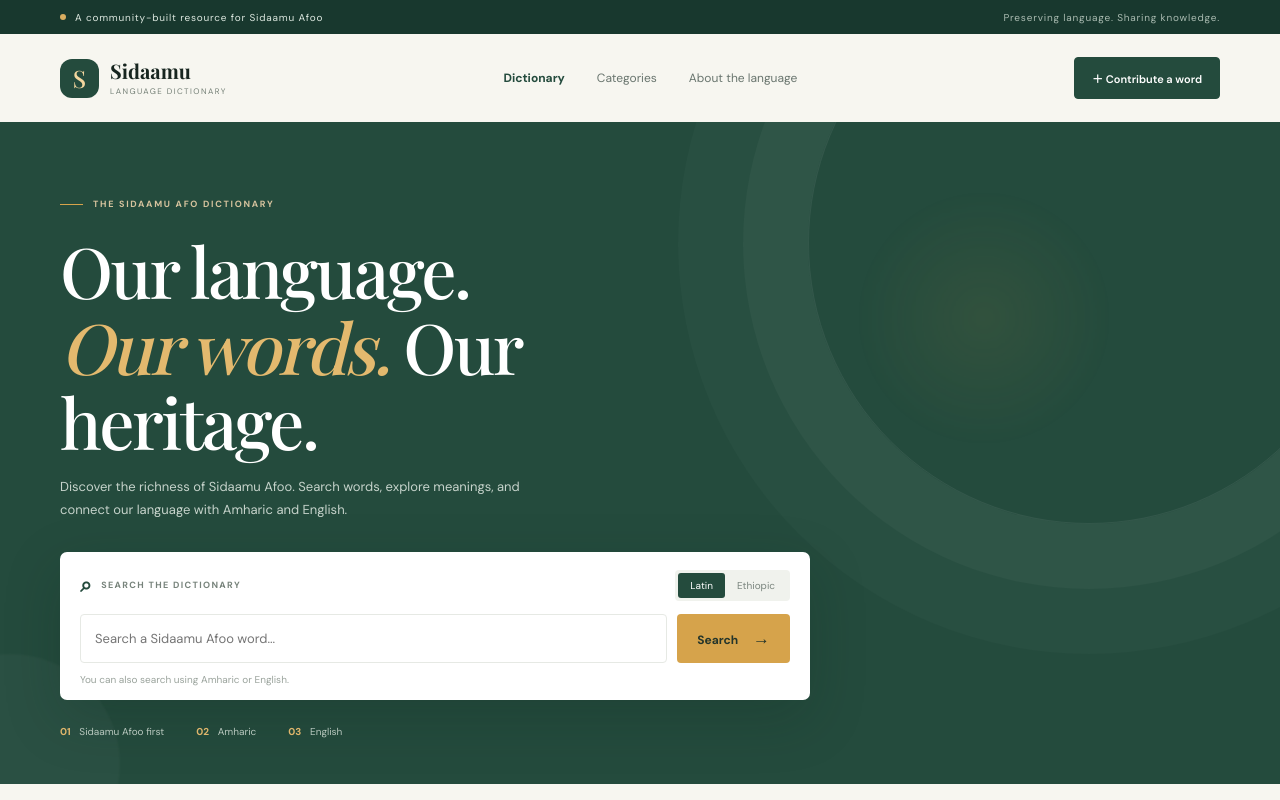
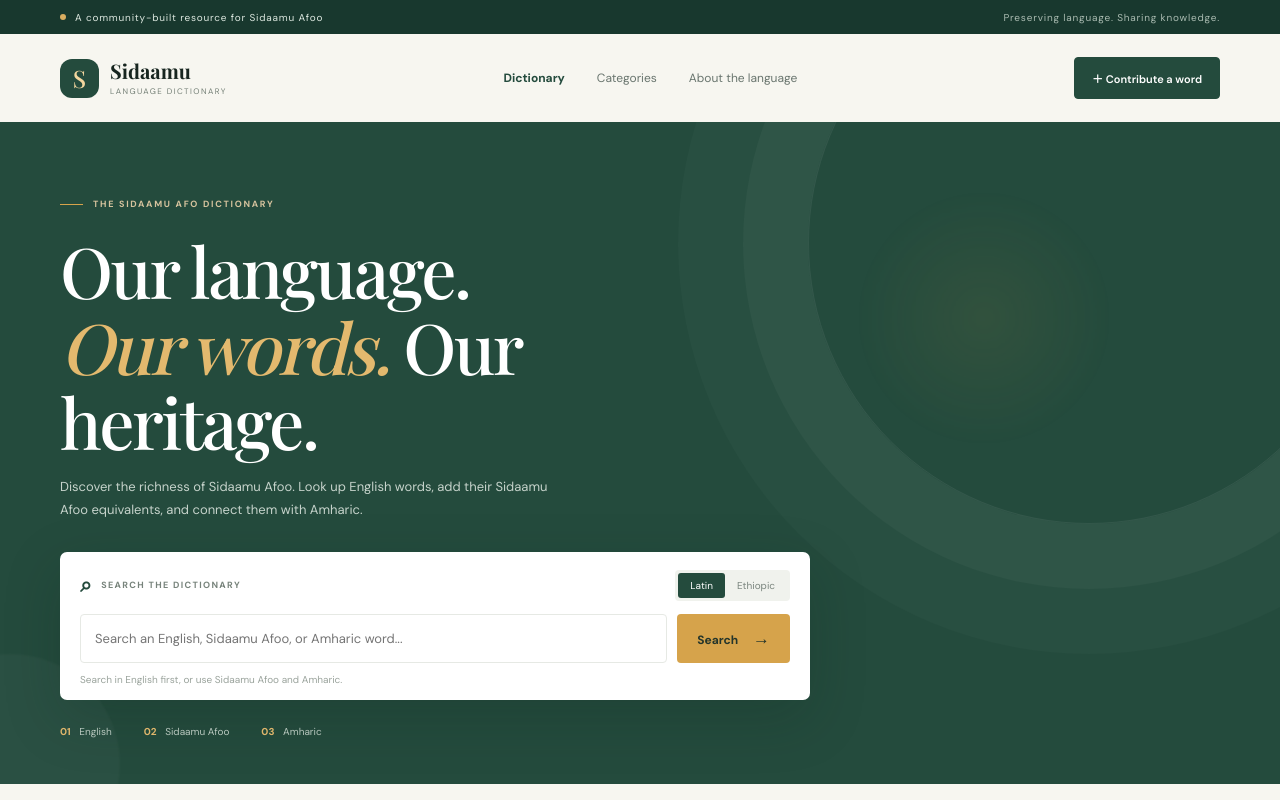
Before and after one commit to belagraph/Sidama-Dictionary, a Next.js app: page / in a window 1280 px wide. Shown: the top 800 px of the page. Built offline with nearby package versions, Linux system fonts and the light colour scheme; a web font is replaced by a local one.

Commit message:
feat: prioritize English in dictionary interface

```diff
--- a/src/app/page.tsx
+++ b/src/app/page.tsx
@@ -47,7 +47,7 @@ export default function Home() {
         <div className="wrap hero-inner">
           <div className="eyebrow"><span className="eyebrow-line" /> THE SIDAAMU AFO DICTIONARY</div>
           <h1>Our language.<br /><em>Our words.</em> Our heritage.</h1>
-          <p className="hero-copy">Discover the richness of Sidaamu Afoo. Search words, explore meanings, and connect our language with Amharic and English.</p>
+          <p className="hero-copy">Discover the richness of Sidaamu Afoo. Look up English words, add their Sidaamu Afoo equivalents, and connect them with Amharic.</p>
           <div className="search-panel">
             <div className="search-top">
               <div className="search-label"><span className="search-icon">⌕</span><span>SEARCH THE DICTIONARY</span></div>
@@ -57,12 +57,12 @@ export default function Home() {
               </div>
             </div>
             <div className="search-row">
-              <input value={query} onChange={(e) => setQuery(e.target.value)} onKeyDown={(e) => e.key === "Enter" && document.getElementById("results")?.scrollIntoView({ behavior: "smooth" })} placeholder={script === "Latin" ? "Search a Sidaamu Afoo word..." : "በሲዳምኛ ቃል ይፈልጉ..."} aria-label="Search dictionary" />
+              <input value={query} onChange={(e) => setQuery(e.target.value)} onKeyDown={(e) => e.key === "Enter" && document.getElementById("results")?.scrollIntoView({ behavior: "smooth" })} placeholder={script === "Latin" ? "Search an English, Sidaamu Afoo, or Amharic word..." : "Search an English, Sidaamu Afoo, or Amharic word..."} aria-label="Search dictionary" />
               <button className="search-button" onClick={() => document.getElementById("results")?.scrollIntoView({ behavior: "smooth" })}>Search <span>→</span></button>
             </div>
-            <div className="search-hint">You can also search using Amharic or English.</div>
+            <div className="search-hint">Search in English first, or use Sidaamu Afoo and Amharic.</div>
           </div>
-          <div className="hero-meta"><span><b>01</b> Sidaamu Afoo first</span><span><b>02</b> Amharic</span><span><b>03</b> English</span></div>
+          <div className="hero-meta"><span><b>01</b> English</span><span><b>02</b> Sidaamu Afoo</span><span><b>03</b> Amharic</span></div>
         </div>
       </section>
 
@@ -88,9 +88,9 @@ export default function Home() {
                 <div className="empty-foot">We publish entries after community review to keep meanings accurate.</div>
               </div>
             ) : results.map((entry) => <article className="word-card" key={entry.id}>
-              <div><div className="word-label">SIDAAMU AFO {entry.verified && <span className="verified">✓ VERIFIED</span>}</div><h3>{script === "Latin" ? entry.sidamaLatin : (entry.sidamaEthiopic ?? entry.sidamaLatin)}</h3><p>{entry.pronunciation || "Pronunciation not added"}</p></div>
-              <div className="word-translation"><span>AMHARIC</span><strong>{entry.amharic}</strong><span>ENGLISH</span><strong>{entry.english}</strong></div>
-              <button className="sound-button" onClick={() => speak(entry.sidamaLatin)} aria-label="Play pronunciation">▶</button>
+              <div><div className="word-label">ENGLISH {entry.verified && <span className="verified">✓ VERIFIED</span>}</div><h3>{entry.english}</h3><p>{entry.partOfSpeech}</p></div>
+              <div className="word-translation"><span>SIDAAMU AFO</span><strong>{script === "Latin" ? entry.sidamaLatin : (entry.sidamaEthiopic ?? entry.sidamaLatin)}</strong><span>AMHARIC</span><strong>{entry.amharic}</strong></div>
+              <button className="sound-button" onClick={() => speak(entry.english)} aria-label="Play pronunciation">▶</button>
             </article>)}
             {notice && <p className="notice">{notice}</p>}
           </div>
@@ -111,7 +111,7 @@ export default function Home() {
 
       <footer className="footer"><div className="wrap footer-inner"><a className="brand footer-brand" href="#"><span className="brand-mark">S</span><span><strong>Sidaamu</strong><small>LANGUAGE DICTIONARY</small></span></a><span>Preserving Sidaamu Afoo, one word at a time.</span><span>© 2026 Sidaamu Dictionary</span></div></footer>
 
-      {showSuggest && <div className="modal-backdrop" onClick={() => setShowSuggest(false)}><div className="modal" onClick={(e) => e.stopPropagation()}><button className="modal-close" onClick={() => setShowSuggest(false)}>×</button><div className="eyebrow dark"><span className="eyebrow-line" /> COMMUNITY CONTRIBUTION</div><h2>Share a <em>word.</em></h2><p className="modal-intro">Help build a reliable Sidaamu Afoo dictionary. Submissions will need review before publication.</p><form onSubmit={(e) => { e.preventDefault(); setShowSuggest(false); setNotice("Thanks for your interest! The contribution form will be connected to the review system in the next development stage."); document.getElementById("results")?.scrollIntoView({ behavior: "smooth" }); }}><label>Sidama word (Latin)<input required placeholder="Enter the word" /></label><label>Sidama spelling (Ethiopic, if known)<input placeholder="Optional" /></label><label>Amharic meaning<input placeholder="የአማርኛ ትርጉም" /></label><label>English meaning<input placeholder="English translation" /></label><label>Your name or contributor ID<input placeholder="Optional" /></label><button className="search-button submit-button" type="submit">Continue <span>→</span></button></form><p className="form-foot">Demo form only — submissions are not saved yet. We will connect it to a secure database and review workflow.</p></div></div>}
+      {showSuggest && <div className="modal-backdrop" onClick={() => setShowSuggest(false)}><div className="modal" onClick={(e) => e.stopPropagation()}><button className="modal-close" onClick={() => setShowSuggest(false)}>×</button><div className="eyebrow dark"><span className="eyebrow-line" /> COMMUNITY CONTRIBUTION</div><h2>Share a <em>word.</em></h2><p className="modal-intro">Help build a reliable Sidaamu Afoo dictionary. Submissions will need review before publication.</p><form onSubmit={(e) => { e.preventDefault(); setShowSuggest(false); setNotice("Thanks for your interest! The contribution form will be connected to the review system in the next development stage."); document.getElementById("results")?.scrollIntoView({ behavior: "smooth" }); }}><label>English word<input required placeholder="Enter an English word" /></label><label>Sidaamu Afoo (Latin)<input placeholder="Add the Sidaamu Afoo word" /></label><label>Sidaamu Afoo (Ethiopic, if known)<input placeholder="Optional spelling" /></label><label>Amharic translation<input placeholder="የአማርኛ ትርጉም" /></label><label>Your name or contributor ID<input placeholder="Optional" /></label><button className="search-button submit-button" type="submit">Continue <span>→</span></button></form><p className="form-foot">Demo form only — submissions are not saved yet. We will connect it to a secure database and review workflow.</p></div></div>}
     </main>
   );
 }
```
